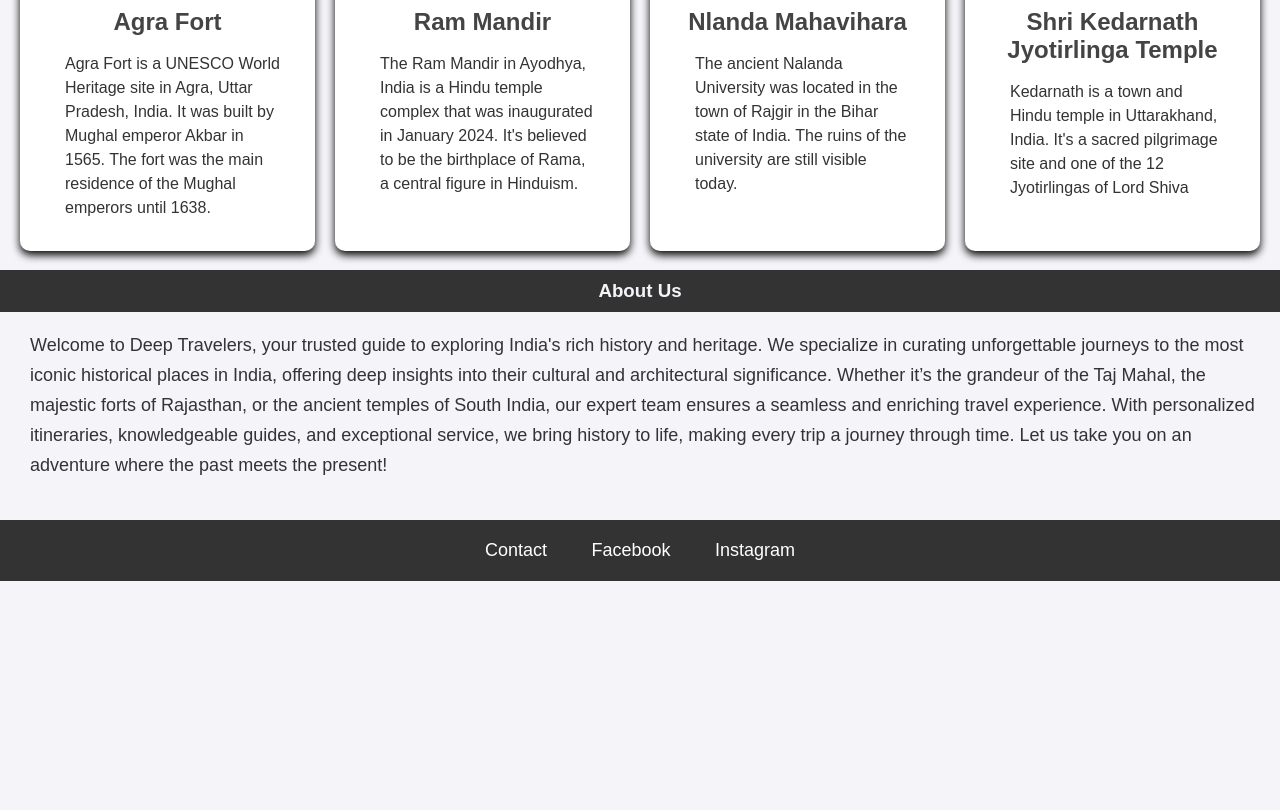
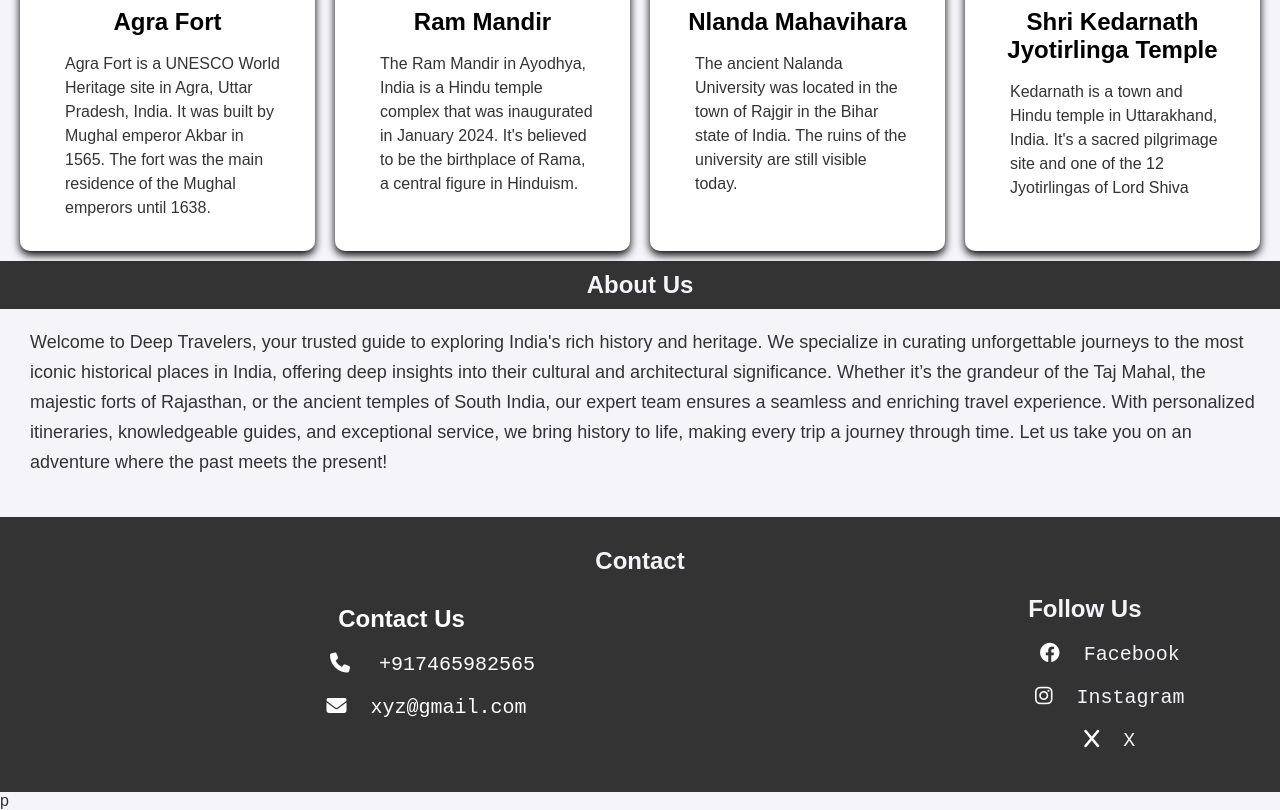
Before and after one commit to deepak-SinghNegi/Historical-Place-in-India, a plain HTML site: page index.html in a window 1280 px wide. Shown: the part 769-1579 px from the top of the page. Before the commit the page ends 1350 px from the top, so only its background shows below. Drawn offline with Linux system fonts and the light colour scheme.

Commit message:
Update index.html

```diff
--- a/index.html
+++ b/index.html
@@ -4,6 +4,7 @@
     <meta charset="UTF-8">
     <meta name="viewport" content="width=device-width, initial-scale=1.0">
     <title>Beautiful India</title>
+    <link rel="stylesheet" href="https://cdnjs.cloudflare.com/ajax/libs/font-awesome/6.4.2/css/all.min.css">
     <style>
         body {
             font-family: 'Arial', sans-serif;
@@ -67,7 +68,7 @@
          h1 {
             text-align: center;
             font-size: 24px;
-            color: #444;
+            color: black;
             margin: 10px 0;
         }
         .item >p {
@@ -84,8 +85,8 @@
         }
         .ft {
 
-            margin: 10px 20px;
-            font-size: 18px;
+
+
             color: white;
             text-decoration: none;
             transition: color 0.3s ease;
@@ -93,19 +94,43 @@
         .ft:hover {
             color: orange;
         }
+        .con{
+            margin-left: 20%;
+            display: flex;
+            flex-direction: row;
+            gap:450px;
 
-        h3{
-            text-align: center;
-            color: #f4f4f9;
-            background-color: #333;
-            padding: 10px;
         }
+
+
         p{
             font-size: 18px;
             margin-left: 30px;
             margin-right: 20px;
             line-height: 30px;
         }
+        #contact h1{
+            color: #f4f4f9;
+        }
+        #about h1{
+
+            text-align: center;
+            color: #f4f4f9;
+            background-color: #333;
+            padding: 10px;
+        }
+        pre{
+            font-size: 20px;
+            margin-left: 50px;
+        }
+        a{
+            text-decoration:none;
+            color: #f4f4f9;
+        }
+        a:hover{
+            color: orange;
+        }
+
     </style>
 </head>
 <body>
@@ -159,13 +184,26 @@
             <p>Kedarnath is a town and Hindu temple in Uttarakhand, India. It's a sacred pilgrimage site and one of the 12 Jyotirlingas of Lord Shiva</p>
         </div>
     </div>
-        <div id="about"><h3>About Us</h3>
+        <div id="about"><h1>About Us</h1>
             <p>Welcome to Deep Travelers, your trusted guide to exploring India's rich history and heritage. We specialize in curating unforgettable journeys to the most iconic historical places in India, offering deep insights into their cultural and architectural significance. Whether it’s the grandeur of the Taj Mahal, the majestic forts of Rajasthan, or the ancient temples of South India, our expert team ensures a seamless and enriching travel experience. With personalized itineraries, knowledgeable guides, and exceptional service, we bring history to life, making every trip a journey through time. Let us take you on an adventure where the past meets the present!</p>
         </div>
     <footer id="contact">
-        <a href="https://temp-mail.org/en/" class="ft">Contact</a>
-        <a href="https://www.facebook.com/help/1058033620955509/" class="ft">Facebook</a>
-        <a href="https://www.instagram.com/accounts/login/?hl=en" class="ft">Instagram</a>
+        <h1> Contact</h1>
+        <div class="con">
+        <div>
+        <h2 class="ft">Contact Us</h2>
+
+        <pre> <i class="fa-solid fa-phone"> </i>  +917465982565</pre>
+        <pre><i class="fa-solid fa-envelope"></i>  xyz@gmail.com</pre>
+    </div>
+    <div>
+        <h1>Follow Us</h1>
+        <pre class="ft"><i class="fa-brands fa-facebook"></i>  <a href="https://developers.facebook.com/docs/facebook-login/web/">Facebook</a></pre>
+        <pre class="ft"><i class="fa-brands fa-instagram"></i> <a href="https://www.instagram.com/accounts/login/?hl=en"> Instagram</a></pre>
+        <pre class="ft"><i class="fa-solid fa-x"></i> <a href="https://x.com/i/flow/login"> X</a></pre>
+    </div>
+</div>
     </footer>
 </body>
 </html>
+p
```
